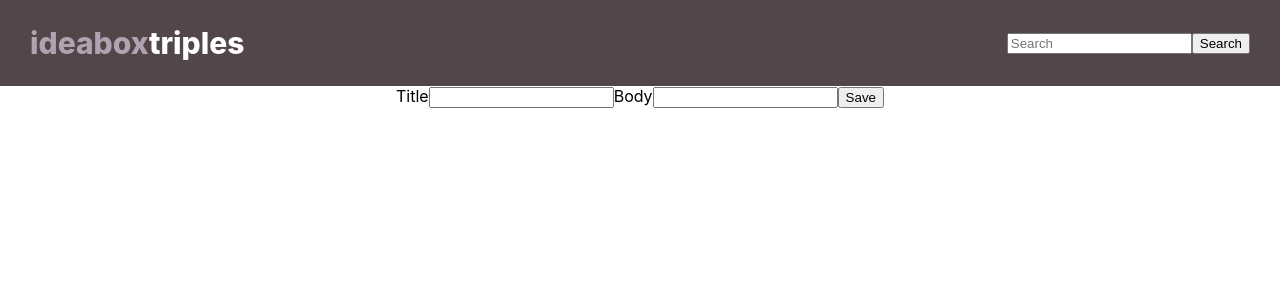
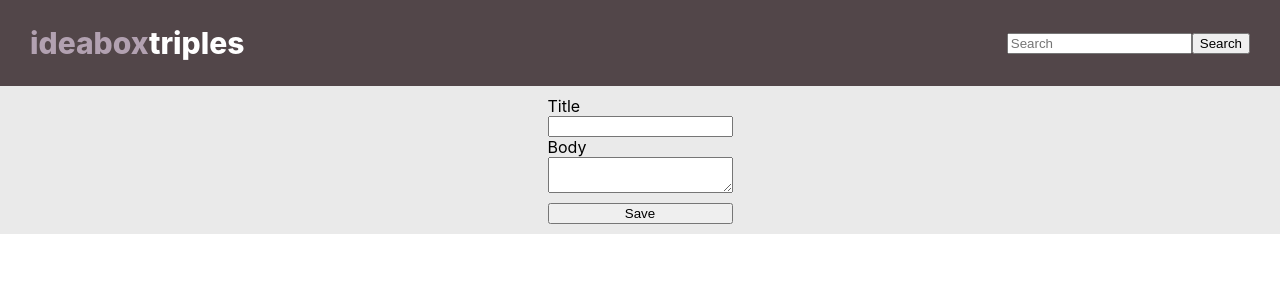
Before and after one commit to kimmichurri/ideabox-react-1, a React (Create React App) app: page / in a window 1280 px wide. Shown: the top 300 px of the page. Built offline with nearby package versions, Linux system fonts and the light colour scheme.

Commit message:
Begin idea form styling

```diff
--- a/src/IdeaForm.js
+++ b/src/IdeaForm.js
@@ -8,11 +8,11 @@ export default class IdeaForm extends Component {
     render() {
         return (
             <section className="idea-form">
-                <form method="get">
+                <form className="idea-inputs" method="get">
                     <label for="form-idea-title">Title</label>
                     <input className="user-idea-inputs user-idea-title" type="text" id="form-idea-title"></input>
                     <label for="form-idea-body">Body</label>
-                    <input className="user-idea-inputs user-idea-body" type="text" id="form-idea-body"></input>
+                    <textarea className="user-idea-inputs user-idea-body" type="text" id="form-idea-body"></textarea>
                     <button className="save-idea-button">Save</button>
                 </form>
             </section>
--- a/src/scss/_IdeaForm.scss
+++ b/src/scss/_IdeaForm.scss
@@ -0,0 +1,19 @@
+.idea-form {
+    background-color: $medium-background;
+    display: flex;
+    justify-content: center;
+    padding: 10px;
+}
+
+.idea-inputs {
+    display: flex;
+    flex-direction: column;
+}
+
+label {
+    text-align: left;
+}
+
+.save-idea-button {
+    margin: 10px 0px 0px 0px;
+}
```
